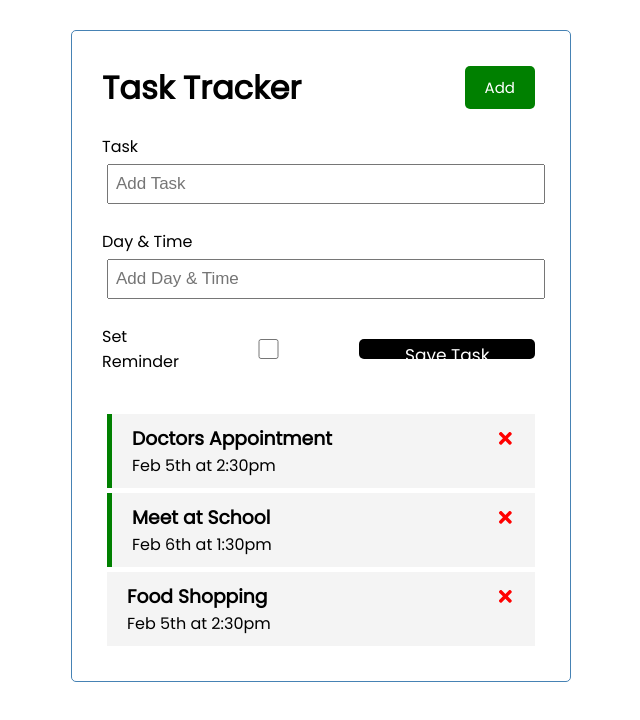
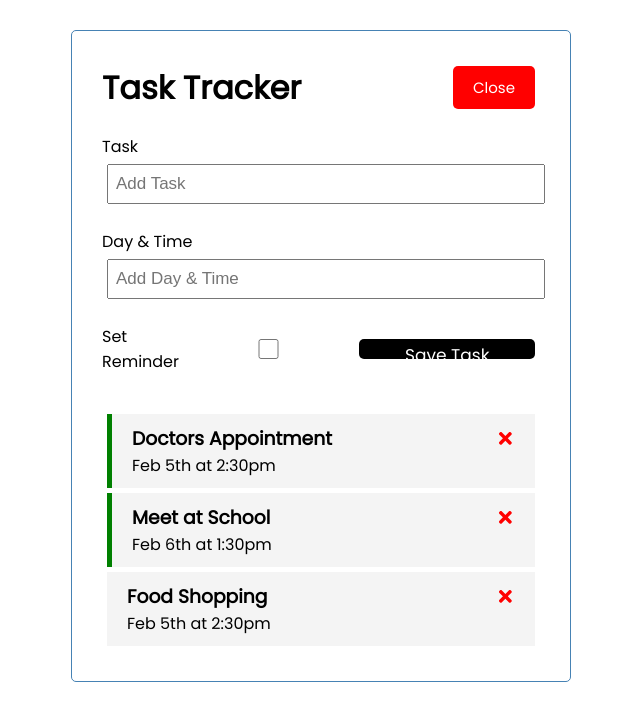
Before and after one commit to VinceK15/taskmanager, a React (Create React App) app: page / in a window 1280 px wide. Shown: the top 720 px of the page, without its empty margins (319-959 px from the left). Built offline with nearby package versions, Linux system fonts and the light colour scheme.

Commit message:
added close and add button for form

```diff
--- a/src/App.js
+++ b/src/App.js
@@ -4,7 +4,7 @@
 import AddTask from './components/AddTask';
 
 function App() {
-
+  const [showAddTask, setShowAddTask] = useState(true)
   const [tasks, setTasks] = useState([
     {
         id: 1,
@@ -43,8 +43,9 @@
 
   return (
     <div className="container">
-      <Header />
-      <AddTask onAdd={addTask}/>
+      <Header onAdd={()=>setShowAddTask(!showAddTask)} showAdd={showAddTask}/>
+      {/* if showAddtask is true then show that component = && */}
+      {showAddTask && <AddTask onAdd={addTask}/>}
       {tasks.length > 0 ? <Tasks tasks={tasks} onDelete={deleteTask} onToggle= {toggleReminder}/> : 'No Tasks to Show'}
     </div>
   )
--- a/src/components/AddTask.js
+++ b/src/components/AddTask.js
@@ -23,16 +23,19 @@
     <label>Task</label>
     <input type="text" placeholder='Add Task' value={text} onChange={(e) => setText(e.target.value)}/>
 </div>
+
 <div className='form-control'>
     <label>Day & Time</label>
     <input type="text" placeholder='Add Day & Time' value={day} onChange={(e) => setDay(e.target.value)}/>
 </div>
+
 <div className='form-control form-control-check'>
     <label>Set Reminder</label>
     <input type="checkbox" checked={reminder} value={reminder} onChange={(e) => setReminder(e.currentTarget.checked)}/>
 
     <input type="submit" value='Save Task' className='btn btn-block'/>
 </div>
+
   </form>;
 };
 
--- a/src/components/Header.js
+++ b/src/components/Header.js
@@ -1,15 +1,10 @@
 import Button from './Button'
 
-const Header = ({title}) => {
-
-const onClick = () => {
-console.log('Click')
-}
-
+const Header = ({title, onAdd, showAdd}) => {
   return (
   <header className='header'>
 <h1>{title}</h1>
-<Button color='green' text='Add' onClick={onClick}/>
+<Button color={showAdd ? 'red': 'green'} text={showAdd ? 'Close' : 'Add'} onClick={onAdd}/>
   </header>
   )
 }
```
